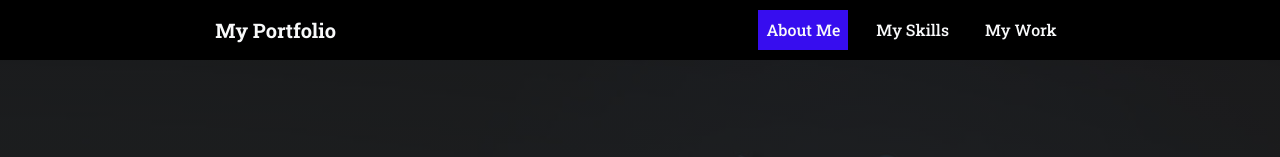
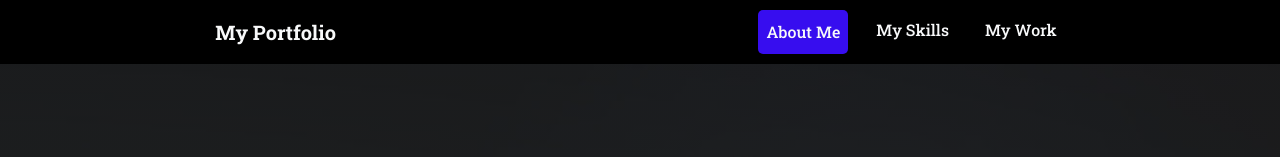
Before and after one commit to fathi-fayez/My-portfolio, a Vue app: page / in a window 1280 px wide. In both pictures the pointer is over the link "About Me". Shown: the top 157 px of the page. Built offline with nearby package versions, Linux system fonts and the light colour scheme.

Commit message:
update the header

```diff
--- a/src/components/navComponent.vue
+++ b/src/components/navComponent.vue
@@ -9,7 +9,7 @@
       </button>
       <div class="collapse navbar-collapse" id="navbarNavAltMarkup">
         <div class="navbar-nav">
-          <a @click="closeNavbar" v-scroll-to="'#about-section'" class="nav-link active text-light" aria-current="page"
+          <a @click="closeNavbar" v-scroll-to="'#about-section'" class="nav-link text-light" aria-current="page"
             href="#">About Me</a>
           <a @click="closeNavbar" v-scroll-to="'#myskills-section'" class="nav-link text-light" href="#">My Skills</a>
           <a @click="closeNavbar" v-scroll-to="'#myworks-section'" class="nav-link text-light" href="#">My Work</a>
@@ -74,6 +74,8 @@ nav {
 
 .nav-link:hover {
   background-color: rgb(55, 13, 239);
+  border-radius: 5px;
+  padding: 10px;
 }
 
 
```
